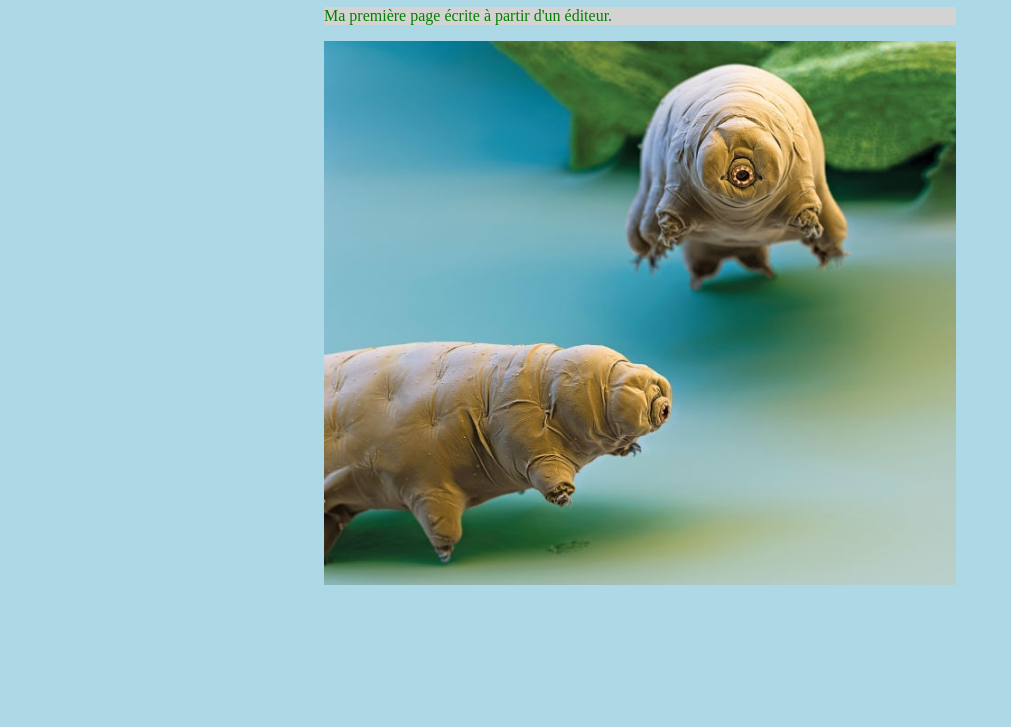
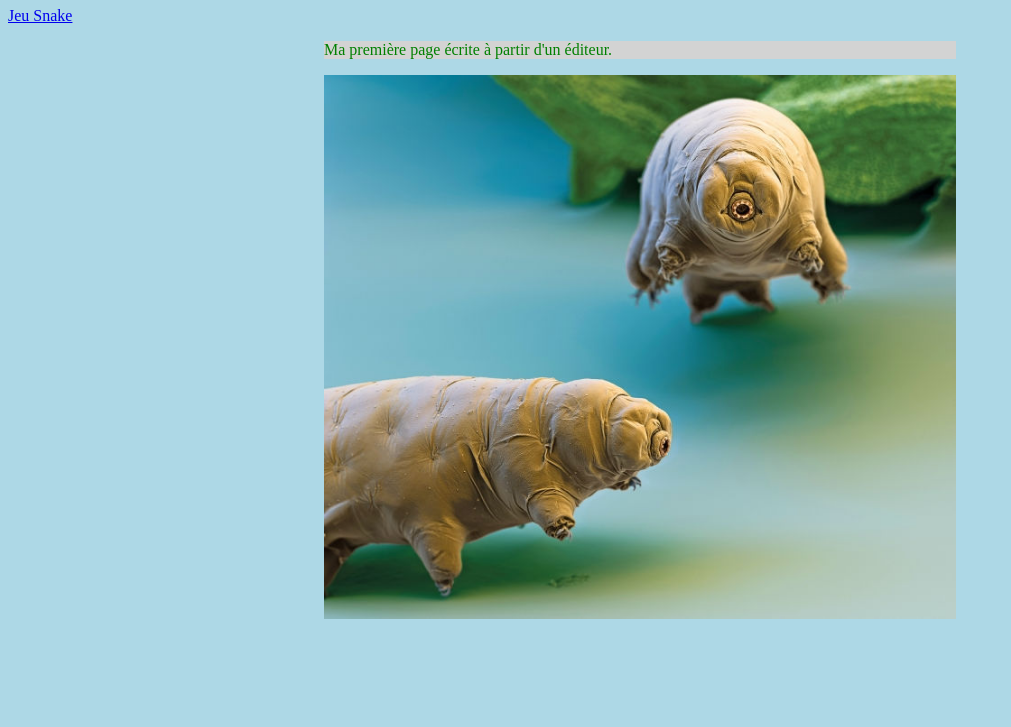
Before and after one commit to Sefir0/ily.io, a plain HTML site: page index.html in a window 1280 px wide. Shown: the part 73-800 px from the top of the page, without its empty margins (0-1011 px from the left). Drawn offline with Linux system fonts and the light colour scheme.

Commit message:
Update index.html

```diff
--- a/index.html
+++ b/index.html
@@ -5,7 +5,8 @@
 		<link href="style.css" rel="stylesheet" type="text/css">
 	</head>
 	<body>
-	<h1 class="center">Tardigrade</h1>
+		<h1 class="center">Tardigrade</h1>
+		<a href="Autre_Page/jeu_snake.html">Jeu Snake</a>
 		<p class="center">
 			Ma première page écrite à partir d'un éditeur.
 		</p>
```
